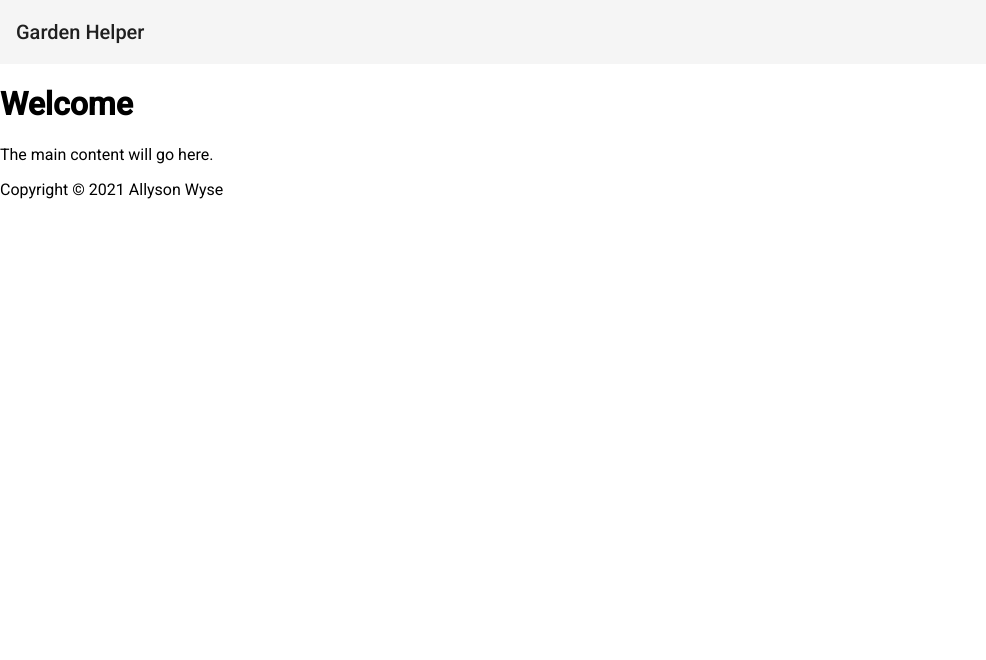
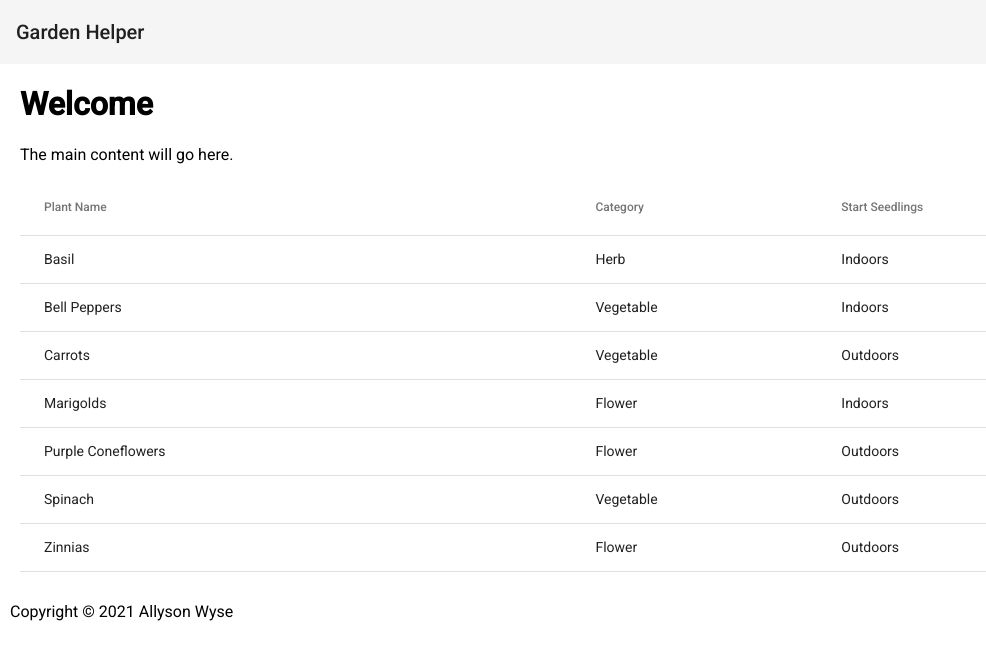
Before and after one commit to allyson-wyse/garden-app, an Angular app: page / in a window 1280 px wide. Shown: the top 660 px of the page, without its empty margins (0-986 px from the left). Built offline with nearby package versions, Linux system fonts and the light colour scheme.

Commit message:
add basic material table with data from local json file + minimal styling to not look like total junk

```diff
--- a/src/app/app.component.html
+++ b/src/app/app.component.html
@@ -2,8 +2,11 @@
     <span>{{ title }}</span>
 </mat-toolbar>
 
-<div role="main">
+<div role="main" class="content">
     <h1>Welcome</h1>
     <p>The main content will go here.</p>
 
+    <app-calendar-list></app-calendar-list>
+</div>
+
 <app-footer></app-footer>
--- a/src/app/app.module.ts
+++ b/src/app/app.module.ts
@@ -4,16 +4,20 @@ import { BrowserModule } from '@angular/platform-browser';
 import { AppComponent } from './app.component';
 import { BrowserAnimationsModule } from '@angular/platform-browser/animations';
 import { MatToolbarModule } from '@angular/material/toolbar';
+import { MatTableModule } from '@angular/material/table';
 import { FooterComponent } from './footer/footer.component';
+import { CalendarListComponent } from './calendar-list/calendar-list.component';
 
 @NgModule({
   declarations: [
     AppComponent,
+    CalendarListComponent,
     FooterComponent
   ],
   imports: [
     BrowserModule,
     BrowserAnimationsModule,
+    MatTableModule,
     MatToolbarModule
   ],
   providers: [],
--- /dev/null
+++ b/src/app/calendar-list/calendar-list.component.html
@@ -0,0 +1,16 @@
+<table mat-table [dataSource]="tableData">
+    <ng-container matColumnDef="name">
+        <th mat-header-cell *matHeaderCellDef> Plant Name </th>
+        <td mat-cell *matCellDef="let item"> {{item.name}} </td>
+    </ng-container>
+    <ng-container matColumnDef="category">
+        <th mat-header-cell *matHeaderCellDef> Category </th>
+        <td mat-cell *matCellDef="let item"> {{item.category}} </td>
+    </ng-container>
+    <ng-container matColumnDef="recommendation">
+        <th mat-header-cell *matHeaderCellDef> Start Seedlings </th>
+        <td mat-cell *matCellDef="let item"> {{item.recommendation}} </td>
+    </ng-container>
+    <tr mat-header-row *matHeaderRowDef="displayedColumns"></tr>
+    <tr mat-row *matRowDef="let row; columns: displayedColumns;"></tr>
+</table>
--- /dev/null
+++ b/src/app/calendar-list/calendar-list.component.ts
@@ -0,0 +1,19 @@
+import { Component, OnInit } from '@angular/core';
+import SeedData from '../../assets/seed-data.json';
+
+@Component({
+  selector: 'app-calendar-list',
+  templateUrl: './calendar-list.component.html',
+  styleUrls: ['./calendar-list.component.css']
+})
+export class CalendarListComponent implements OnInit {
+    displayedColumns: string[] = ['name', 'category', 'recommendation'];
+    tableData: any[];
+
+    constructor() { }
+
+    ngOnInit(): void {
+        this.tableData = SeedData['plants'];
+    }
+
+}
--- /dev/null
+++ b/src/assets/seed-data.json
@@ -0,0 +1,75 @@
+{
+    "plants": [
+        {
+            "name": "Basil",
+            "category": "Herb",
+            "outdoorDesc": "1-2 weeks after last frost",
+            "outdoorStart": "04/30",
+            "outdoorEnd": "05/07",
+            "indoorDesc": "4-6 weeks before last frost",
+            "indoorStart": "03/12",
+            "indoorEnd": "03/26",
+            "recommendation": "Indoors"
+        },{
+            "name": "Bell Peppers",
+            "category": "Vegetable",
+            "outdoorDesc": "2-4 weeks after last frost",
+            "outdoorStart": "05/07",
+            "outdoorEnd": "05/21",
+            "indoorDesc": "6-8 weeks before last frost",
+            "indoorStart": "02/26",
+            "indoorEnd": "03/12",
+            "recommendation": "Indoors"
+        },{
+            "name": "Carrots",
+            "category": "Vegetable",
+            "outdoorDesc": "2-4 weeks before last frost",
+            "outdoorStart": "03/26",
+            "outdoorEnd": "04/09",
+            "indoorDesc": "not recommended",
+            "indoorStart": "",
+            "indoorEnd": "",
+            "recommendation": "Outdoors"
+        },{
+            "name": "Marigolds",
+            "category": "Flower",
+            "outdoorDesc": "1-2 weeks after last frost",
+            "outdoorStart": "04/30",
+            "outdoorEnd": "05/07",
+            "indoorDesc": "4-6 weeks before last frost",
+            "indoorStart": "03/12",
+            "indoorEnd": "03/26",
+            "recommendation": "Indoors"
+        },{
+            "name": "Purple Coneflowers",
+            "category": "Flower",
+            "outdoorDesc": "2-4 weeks before last frost",
+            "outdoorStart": "03/26",
+            "outdoorEnd": "04/09",
+            "indoorDesc": "10-12 weeks before last frost",
+            "indoorStart": "02/12",
+            "indoorEnd": "02/26",
+            "recommendation": "Outdoors"
+        },{
+            "name": "Spinach",
+            "category": "Vegetable",
+            "outdoorDesc": "4-6 weeks before last frost",
+            "outdoorStart": "03/12",
+            "outdoorEnd": "03/26",
+            "indoorDesc": "not recommended",
+            "indoorStart": "",
+            "indoorEnd": "",
+            "recommendation": "Outdoors"
+        },{
+            "name": "Zinnias",
+            "category": "Flower",
+            "outdoorDesc": "1-2 weeks after last frost",
+            "outdoorStart": "04/30",
+            "outdoorEnd": "05/07",
+            "indoorDesc": "4-6 weeks before last frost",
+            "indoorStart": "03/12",
+            "indoorEnd": "03/26",
+            "recommendation": "Outdoors"
+        }
+    ]
+}
--- a/src/styles.css
+++ b/src/styles.css
@@ -1,4 +1,20 @@
 /* You can add global styles to this file, and also import other style files */
 
 html, body { height: 100%; }
-body { margin: 0; font-family: Roboto, "Helvetica Neue", sans-serif; }
+body {
+    margin: 0;
+    font-family: Roboto, "Helvetica Neue", sans-serif;
+}
+
+table {
+    width: 100%;
+}
+
+footer {
+    flex-shrink: 0;
+    padding: 30px 0 0 10px;
+}
+
+.spacing-top { padding: 30px 0 0 0; }
+
+.content { padding: 0 20px; }
--- a/tsconfig.json
+++ b/tsconfig.json
@@ -15,7 +15,9 @@
     "lib": [
       "es2018",
       "dom"
-    ]
+    ],
+    "resolveJsonModule": true,
+    "esModuleInterop": true
   },
   "angularCompilerOptions": {
     "enableI18nLegacyMessageIdFormat": false
```
Also changed, not shown: src/app/calendar-list/calendar-list.component.css (added), 1 other file (tests, documents, lock files or other folders).
